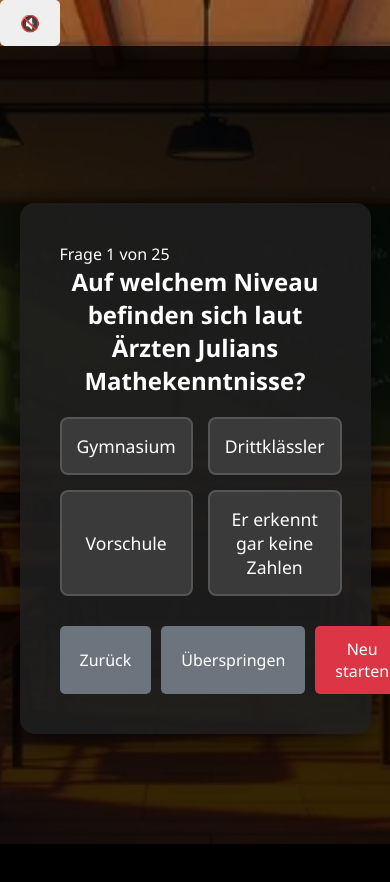
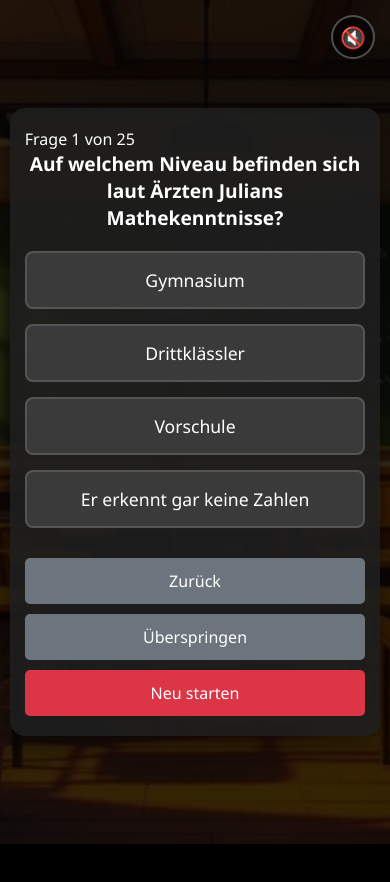
Before and after one commit to BulgakovAlex/VollVerkacktIstHalbGewonnen_0, a plain HTML site: page index.html in a window 390 px wide. Both pictures are taken after a click on the button "Test starten". After the commit the page ends 844 px from the top, so only its background shows below. Drawn offline with Linux system fonts and the light colour scheme.

Commit message:
Refactor style.css for improved mobile support

```diff
--- a/style.css
+++ b/style.css
@@ -1,4 +1,5 @@
 * {
+    -webkit-tap-highlight-color: transparent;
     box-sizing: border-box;
     margin: 0;
     padding: 0;
@@ -6,10 +7,31 @@
 }
 
 body {
-    overflow: hidden; /* Запрещаем скролл всей страницы */
+    touch-action: manipulation;
+    overflow: hidden;
     color: #fff;
     background-color: #000;
 }
+
+#music-toggle {
+    position: fixed;
+    top: 15px;
+    right: 15px;
+    z-index: 100;
+    width: 44px;
+    height: 44px;
+    border-radius: 50%;
+    background: rgba(0,0,0,0.6);
+    border: 2px solid rgba(255,255,255,0.3);
+    font-size: 1.3rem;
+    cursor: pointer;
+    display: flex;
+    align-items: center;
+    justify-content: center;
+    padding: 0;
+    transition: background 0.3s;
+}
+#music-toggle:hover { background: rgba(255,255,255,0.2); }
 
 /* Слайдер фона */
 #bg-slider {
@@ -44,6 +66,8 @@ body {
     padding: 40px;
     border-radius: 15px;
     box-shadow: 0 10px 30px rgba(0,0,0,0.5);
+    max-height: 92vh;
+    overflow-y: auto;
 }
 
 .screen.active {
@@ -70,6 +94,8 @@ p { text-align: center; margin-bottom: 30px; font-size: 1.2rem; }
     border-radius: 8px;
     cursor: pointer;
     transition: 0.3s;
+    min-height: 48px;
+    touch-action: manipulation;
 }
 
 .option-btn:hover { background-color: #555; }
@@ -89,13 +115,15 @@ button {
     border-radius: 5px;
     cursor: pointer;
     transition: 0.3s;
+    min-height: 44px;
+    touch-action: manipulation;
 }
 
 .primary-btn { background-color: #007bff; color: white; width: 100%; font-weight: bold; }
 .primary-btn:hover { background-color: #0056b3; }
-.secondary-btn { background-color: #6c757d; color: white; flex: 1; }
+.secondary-btn { background-color: #6c757d; color: white; flex: 1; min-width: 80px;}
 .secondary-btn:hover { background-color: #5a6268; }
-.danger-btn { background-color: #dc3545; color: white; flex: 1; }
+.danger-btn { background-color: #dc3545; color: white; flex: 1; min-width: 80px;}
 .danger-btn:hover { background-color: #c82333; }
 
 /* Экран результатов */
@@ -132,3 +160,24 @@ button {
     font-size: 0.95rem;
     color: #ccc;
 }
+
+@media (max-width: 500px) {
+    .screen {
+        padding: 20px 15px;
+        width: 95%;
+    }
+    .options-grid {
+        grid-template-columns: 1fr;
+    }
+    .nav-buttons {
+        flex-direction: column;
+    }
+    .nav-buttons .secondary-btn,
+    .nav-buttons .danger-btn {
+        flex: unset;
+        width: 100%;
+    }
+    h1 { font-size: 1.5rem; }
+    h2 { font-size: 1.2rem; }
+    .score-display { font-size: 3rem; }
+}
```
